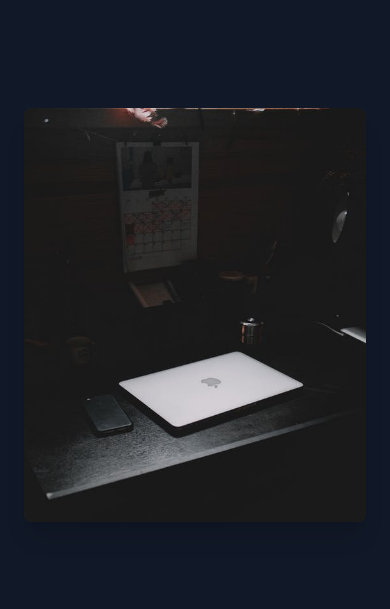
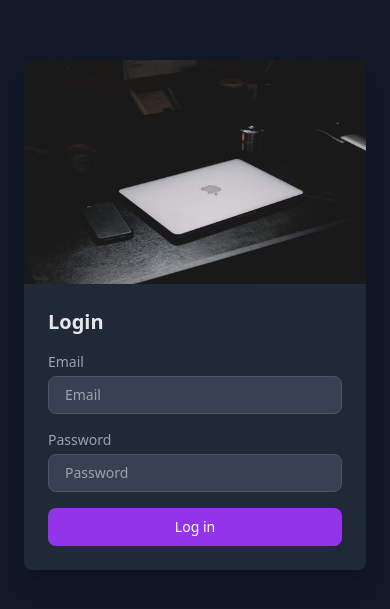
Before and after one commit to ALTA-Project-3/ALTA-GROUP-PROJECT-3-DASHBOARD-APP, a Next.js app: page / in a window 390 px wide. Shown: the part 107-716 px from the top of the page. Built offline with nearby package versions, Linux system fonts and the light colour scheme.

Commit message:
Refine Responsiveness of the side image

```diff
--- a/pages/index.js
+++ b/pages/index.js
@@ -45,8 +45,8 @@ export default function Home({ token }) {
     <div className="flex items-center min-h-screen p-6 bg-gray-900">
       <div className="flex-1 h-full max-w-4xl mx-auto overflow-hidden  rounded-lg shadow-xl bg-gray-800">
         <div className="flex flex-col overflow-y-auto md:flex-row">
-          <div className="h-32 md:h-auto md:w-1/2">
-            <Image aria-hidden="true" className="object-cover w-full h-full block" src={office} alt="Office" layout="responsive" />
+          <div className="h-56 md:h-[600px] md:w-1/2 relative">
+            <Image aria-hidden="true" className="object-cover w-full h-full block" src={office} alt="Office" layout="fill" />
           </div>
           <div className="flex items-center justify-center p-6 sm:p-12 md:w-1/2">
             <form className="w-full" onSubmit={(e) => submit(e)}>
```
